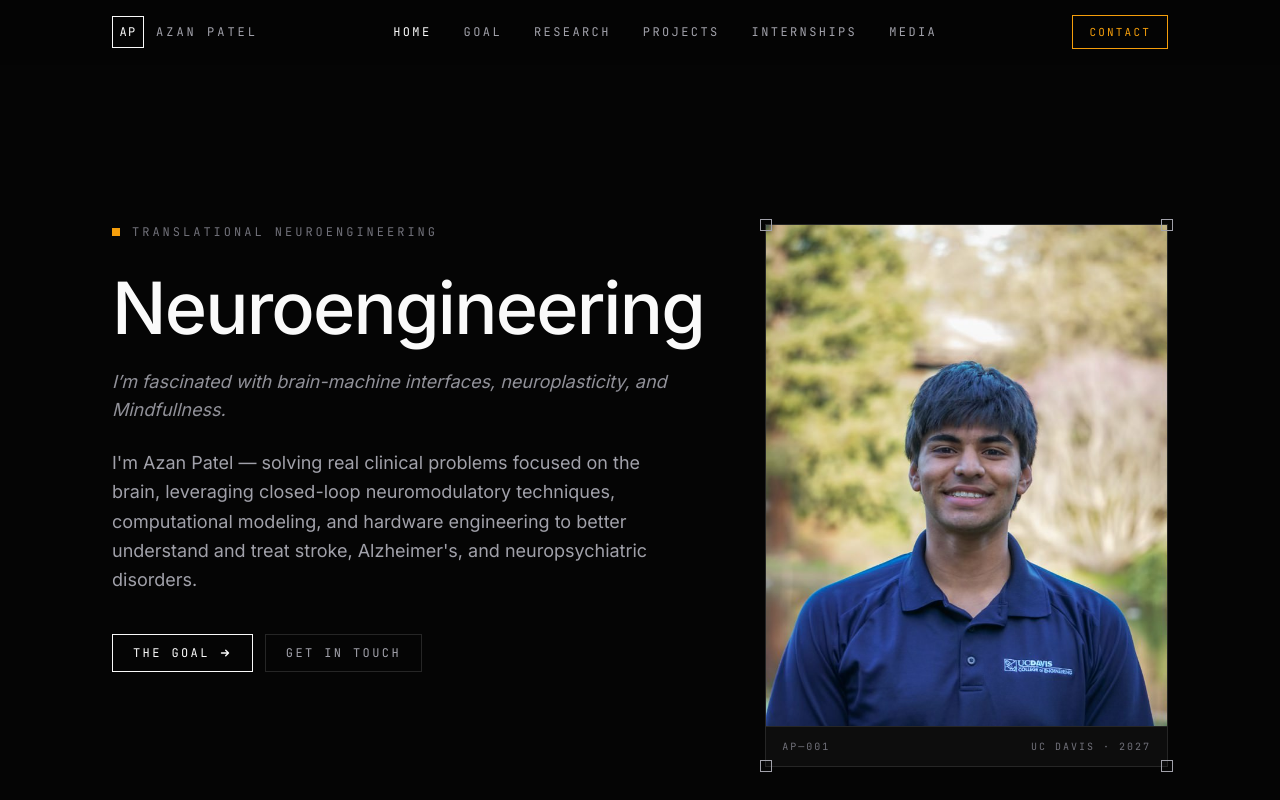
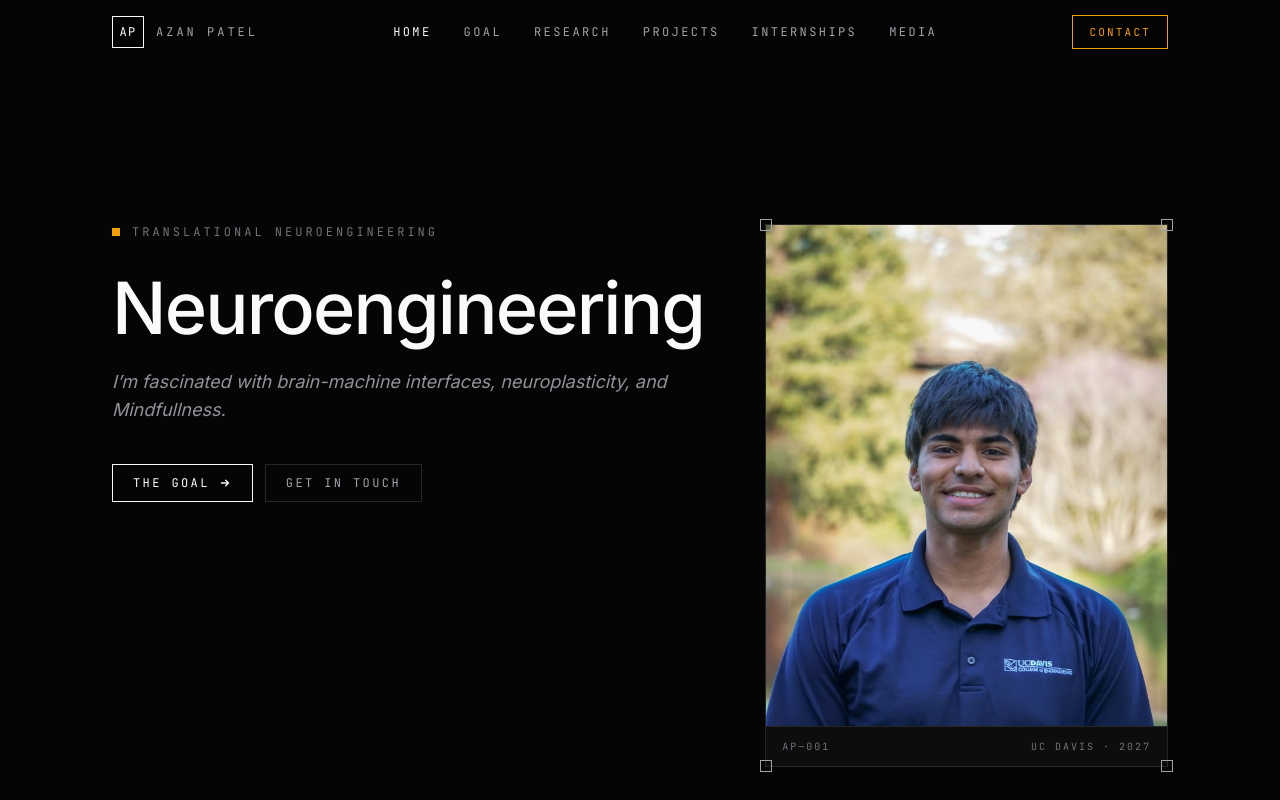
Before and after one commit to Azanpatel1/Azan-Portfolio, a React (Vite) app in the folder Azanpatel.com/: page / in a window 1280 px wide. Shown: the top 800 px of the page. Built offline with nearby package versions, Linux system fonts and the light colour scheme.

Commit message:
Remove intro paragraph from hero
Co-Authored-By: Claude Fable 5.1 <noreply@anthropic.com>
Claude-Session: https://claude.ai/code/session_01LbEjFzaSA9n6gQRLDv7E3h

```diff
--- a/Azanpatel.com/src/components/home/Hero.tsx
+++ b/Azanpatel.com/src/components/home/Hero.tsx
@@ -17,13 +17,6 @@ const Hero = () => {
 
             <p className="mt-6 text-text-muted/90 text-base sm:text-lg italic max-w-xl leading-relaxed">
               I&rsquo;m fascinated with brain-machine interfaces, neuroplasticity, and Mindfullness.
-            </p>
-
-            <p className="mt-6 text-text-muted text-lg max-w-xl leading-relaxed">
-              I'm Azan Patel &mdash; solving real clinical problems focused on the brain,
-              leveraging closed-loop neuromodulatory techniques, computational modeling, and
-              hardware engineering to better understand and treat stroke, Alzheimer's, and
-              neuropsychiatric disorders.
             </p>
 
             <div className="mt-10 flex flex-col sm:flex-row gap-3">
```
